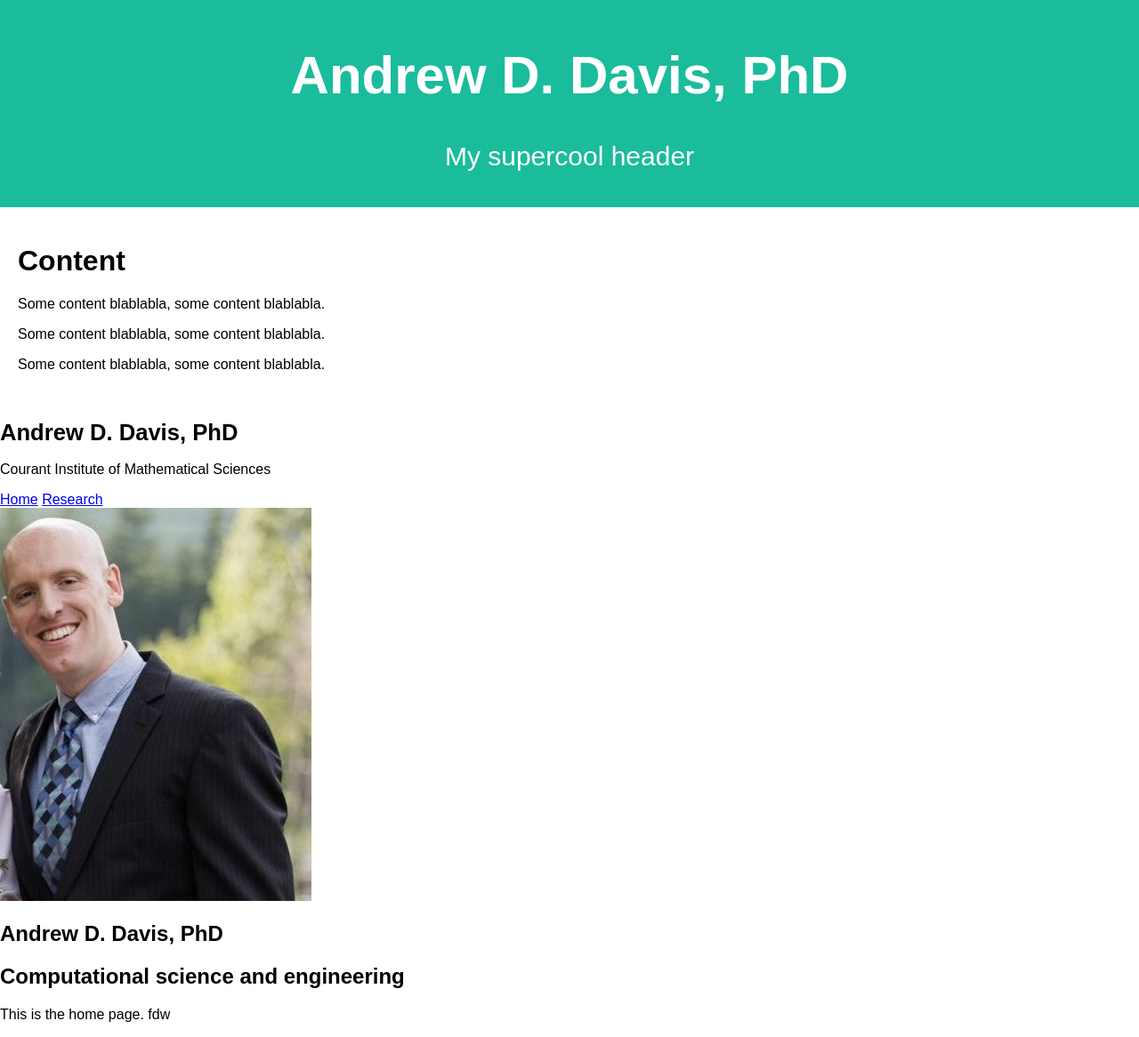
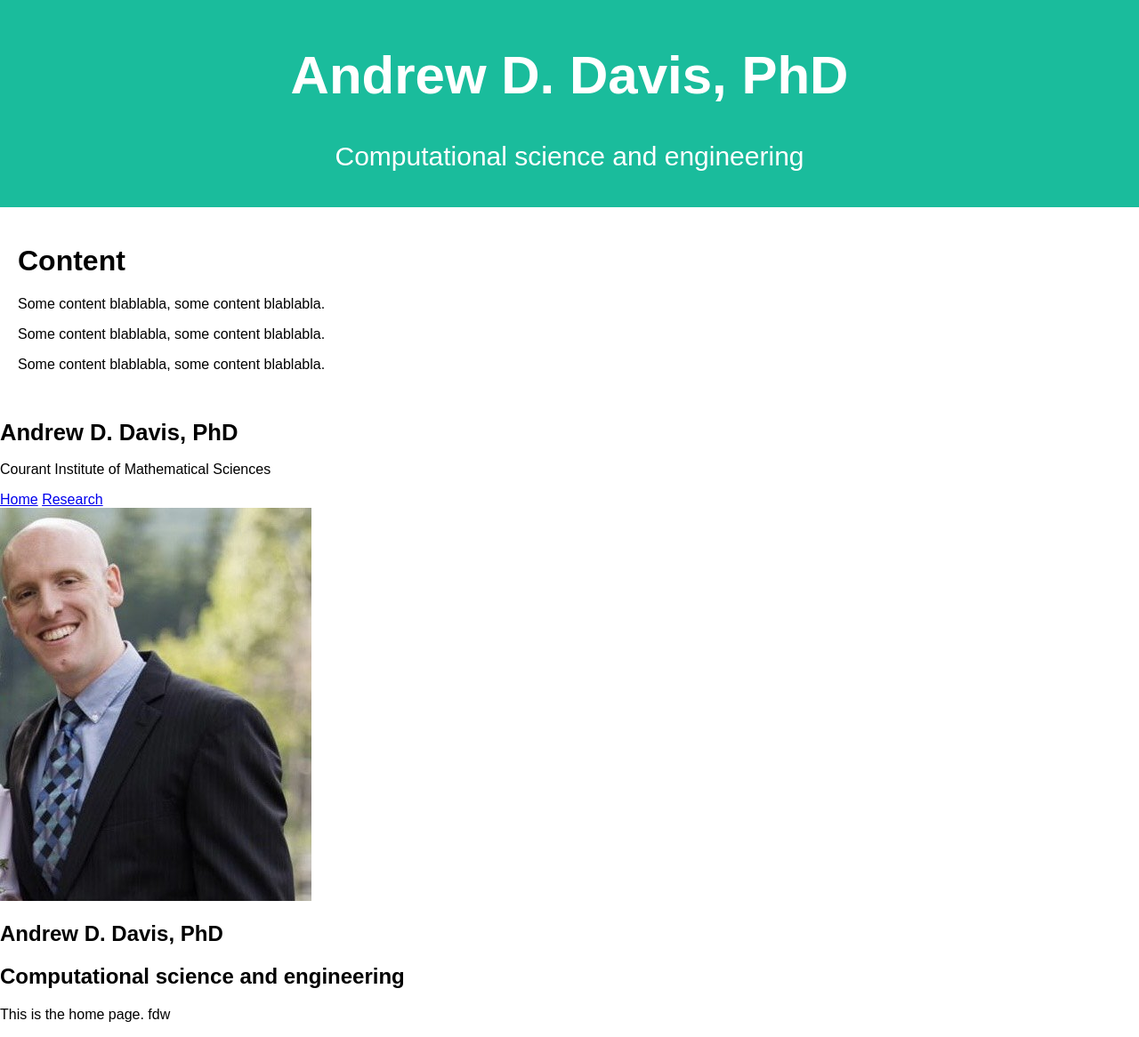
Before and after one commit to andyddavis/andyddavis.github.io, a Jekyll site: the page built from index.md, in a window 1280 px wide. Shown: the whole page at 89% size. Built offline with Jekyll 4.4.1, drawn with Linux system fonts in a browser that asks for light colours.

Commit message:
Update default.html

```diff
--- a/_layouts/default.html
+++ b/_layouts/default.html
@@ -29,7 +29,7 @@ body {
 
 <div class="header">
   <h1>Andrew D. Davis, PhD</h1>
-  <p>My supercool header</p>
+  <p>Computational science and engineering</p>
 </div>
 
 <div class="content">
```
